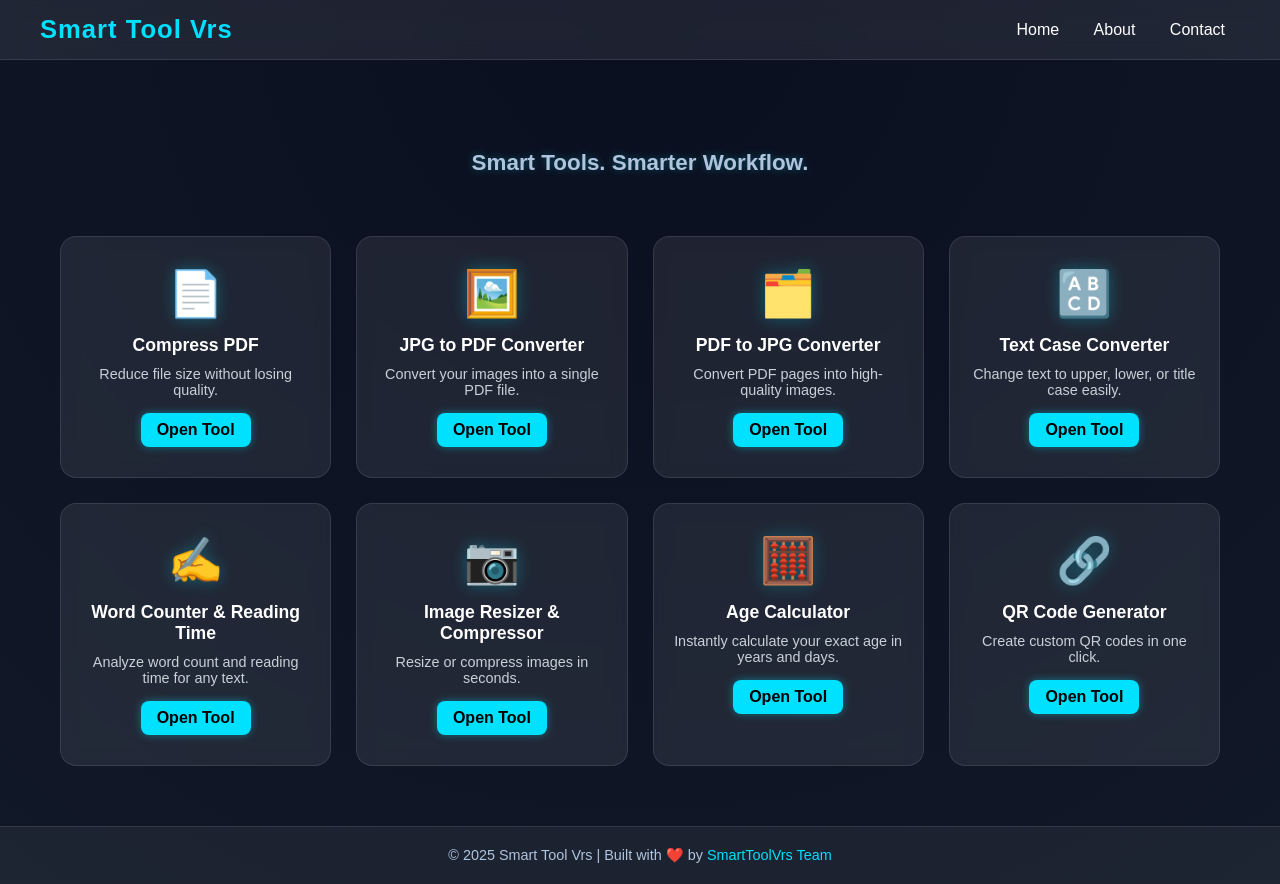
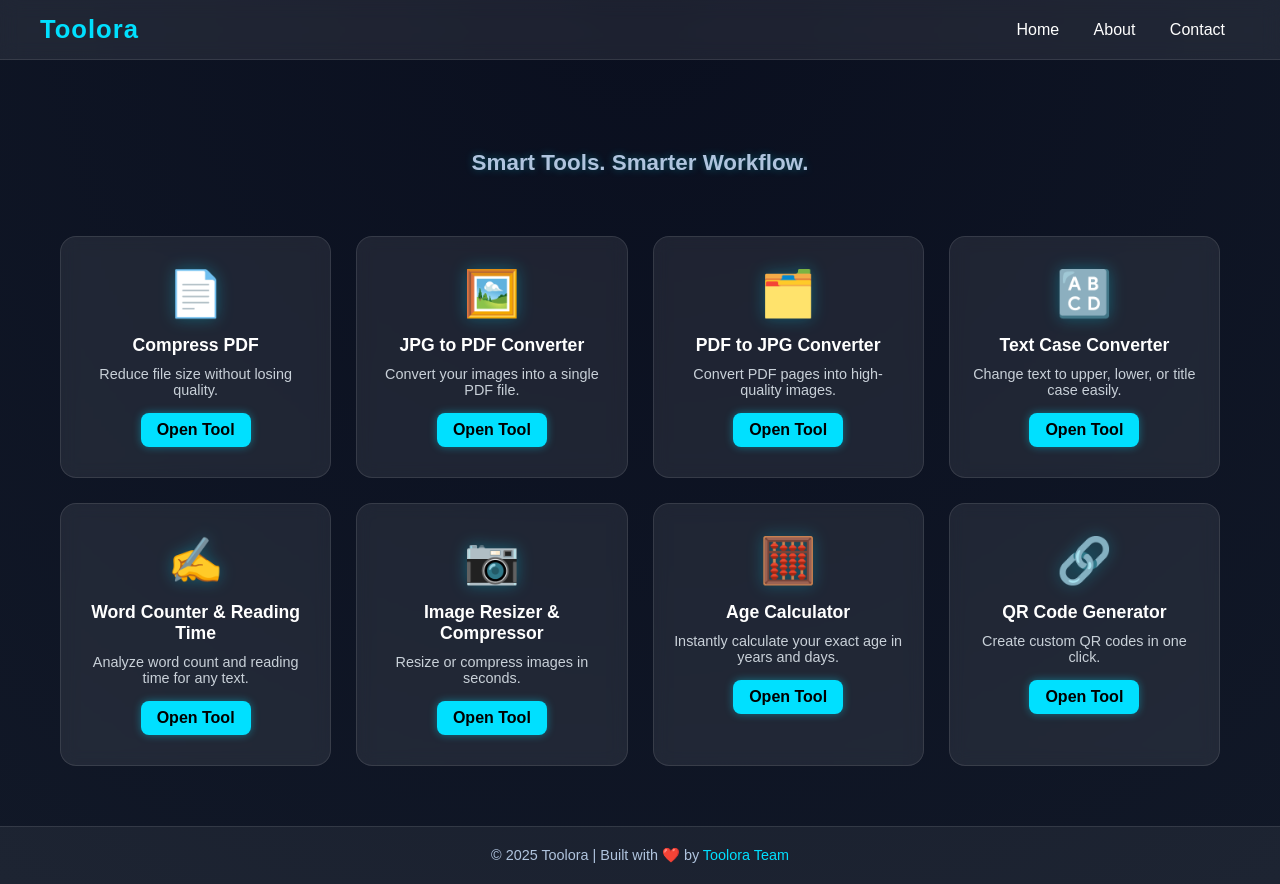
Before and after one commit to asadmohiuddin57-spec/smarttoolverse, a plain HTML site: page SmartToolVerse/index.html in a window 1280 px wide. Drawn offline with Linux system fonts and the light colour scheme.

Commit message:
Update index.html

```diff
--- a/SmartToolVerse/index.html
+++ b/SmartToolVerse/index.html
@@ -4,12 +4,12 @@
   <meta name="google-site-verification" content="hnm_ZKZ_MLLT6VE-gjxuGQ-asLk5dDq5s3lSfi4xHfI" />
   <meta charset="UTF-8" />
   <meta name="viewport" content="width=device-width, initial-scale=1.0" />
-  <title>Smart Tool Vrs | Smart Tools. Smarter Workflow.</title>
+  <title>Toolora | Smart Tools. Smarter Workflow.</title>
 
   <!-- 🔍 SEO Optimization -->
-  <meta name="description" content="Smart Tool Vrs — A futuristic hub of smart online tools to simplify your workflow. Convert, compress, calculate, and create instantly." />
+  <meta name="description" content="Toolora — A futuristic hub of smart online tools to simplify your workflow. Convert, compress, calculate, and create instantly." />
   <meta name="keywords" content="online tools, pdf converter, image compressor, qr generator, productivity tools, SmartToolVerse" />
-  <meta name="author" content="Smart Tool Vrs Team" />
+  <meta name="author" content="Toolora Team" />
 
   <style>
     * {
@@ -175,7 +175,7 @@
 </head>
 <body>
   <header>
-    <h1>Smart Tool Vrs</h1>
+    <h1>Toolora</h1>
     <nav>
       <a href="#">Home</a>
       <a href="#">About</a>
@@ -238,7 +238,7 @@
   </main>
 
   <footer>
-    © 2025 Smart Tool Vrs | Built with ❤️ by <span>SmartToolVrs Team</span>
+    © 2025 Toolora | Built with ❤️ by <span>Toolora Team</span>
   </footer>
 </body>
 </html>
```
